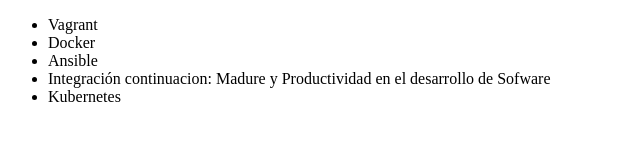
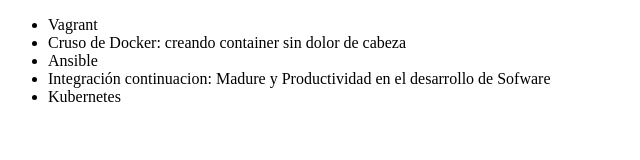
Before and after one commit to cristianmoreno09/Alura-git, a plain HTML site: page index.html in a window 1280 px wide. Shown: the whole page, without its empty margins (0-640 px from the left). Drawn offline with Linux system fonts and the light colour scheme.

Commit message:
Actualizando nombre del curos doker

```diff
--- a/index.html
+++ b/index.html
@@ -7,7 +7,7 @@
 <body>
      <ul>
          <li> Vagrant </li>
-         <li> Docker </li>
+         <li> Cruso de Docker: creando container sin dolor de cabeza </li>
          <li> Ansible </li>
          <li> Integración continuacion: Madure y Productividad en el desarrollo de Sofware </li>
          <li>Kubernetes</li>
```
